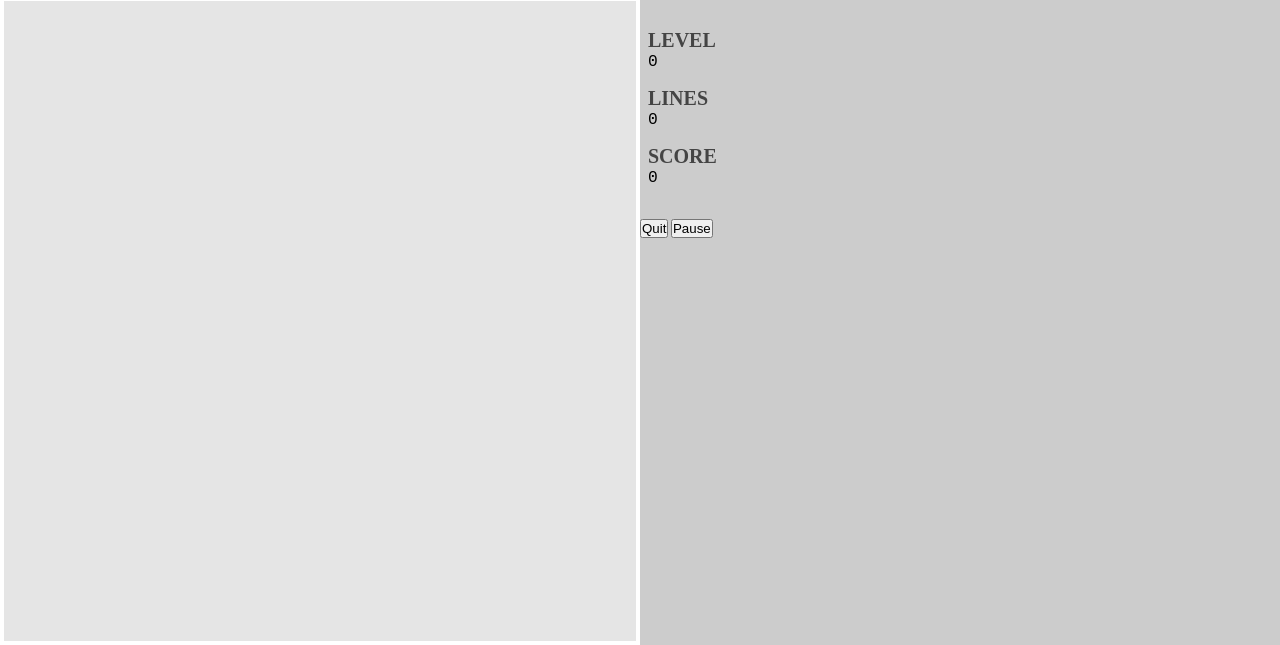
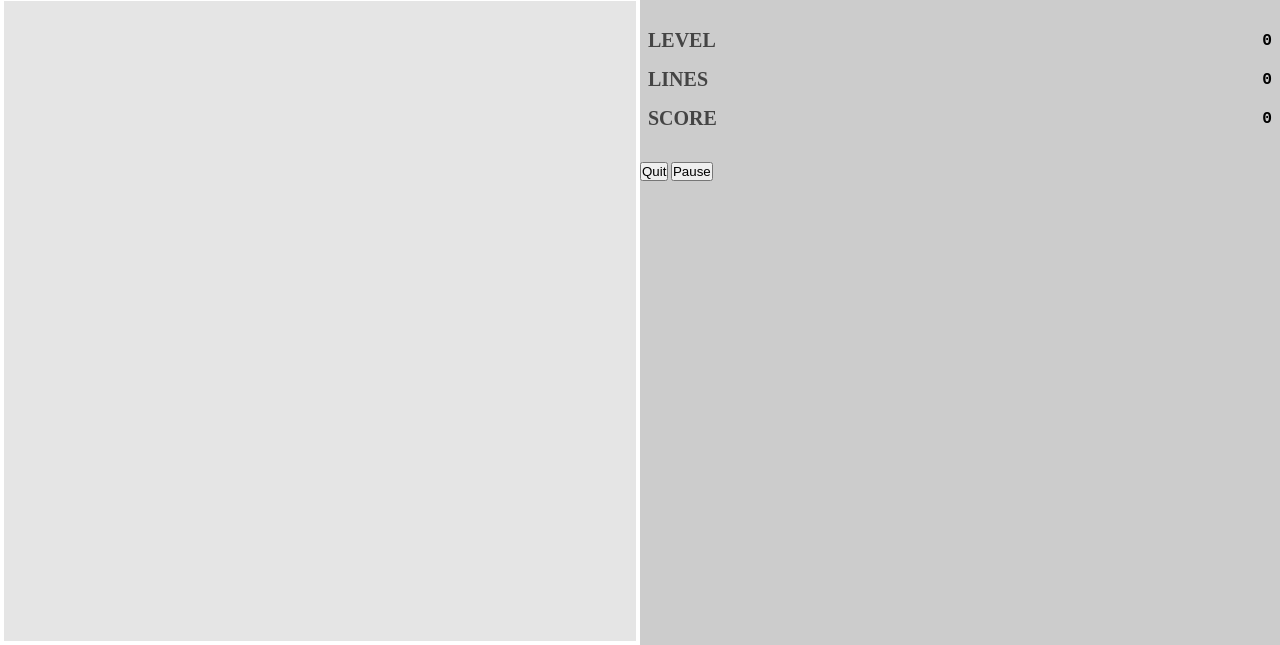
Before and after one commit to B-0-B-B-Y/rock-tetris, an Electron app: page app/index.html in a window 1280 px wide. Shown: the part 155-800 px from the top of the page. Drawn offline with Linux system fonts and the light colour scheme.

Commit message:
Updated styles on stats

```diff
--- a/app/style/main.css
+++ b/app/style/main.css
@@ -84,6 +84,13 @@ body {
 .stat {
     margin: 16px 0;
     font-size: 2em;
+    display: flex;
+    flex-flow: row nowrap;
+    align-items: center;
+    justify-content: space-between;
+}
+.stat p {
+    display: inline-block;
 }
 .stat_label {
     font-weight: bold;
@@ -93,4 +100,6 @@ body {
 .stat_data {
     font-family: monospace;
     color: #000000;
+    font-weight: bold;
+    text-align: right;
 }
```
